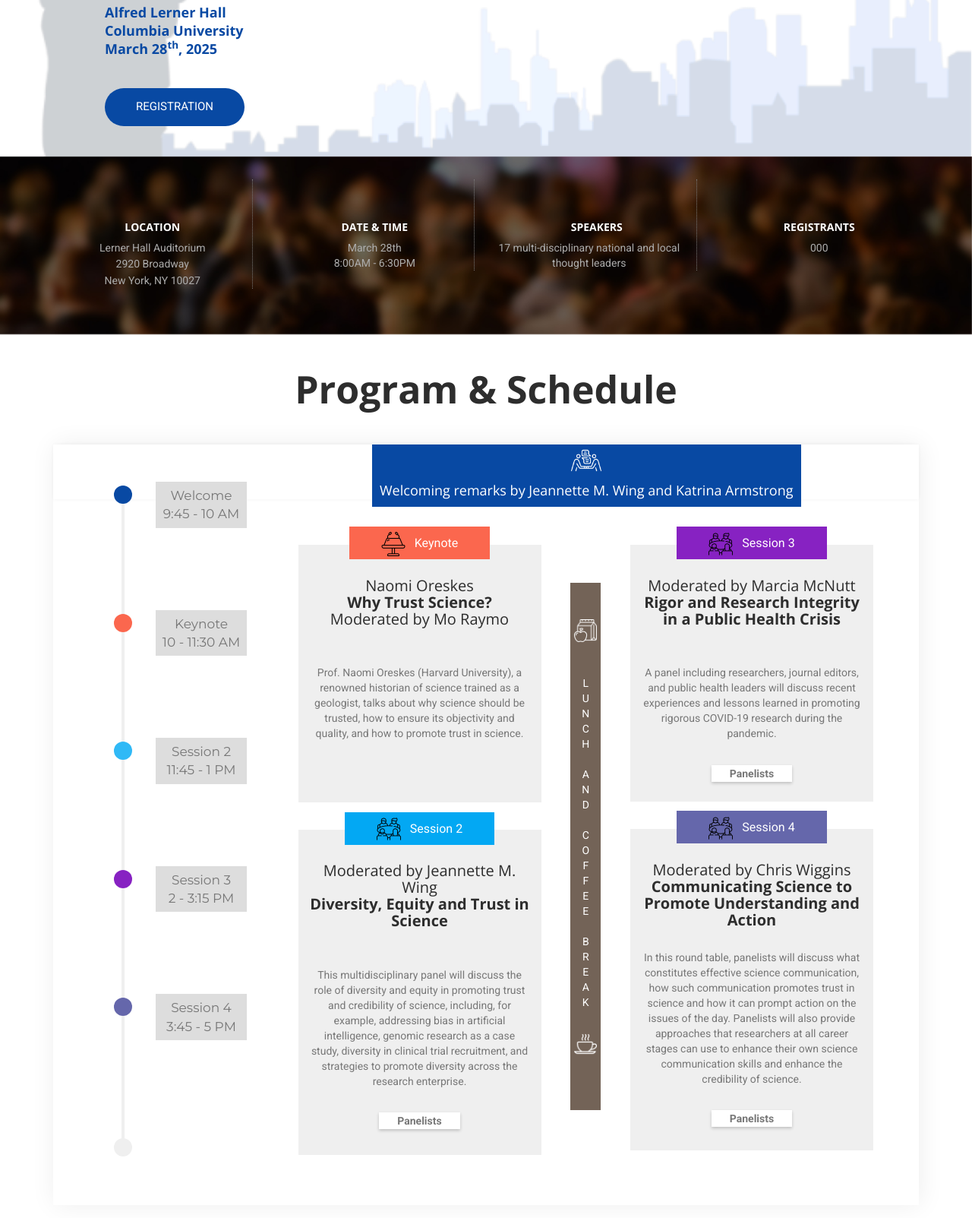
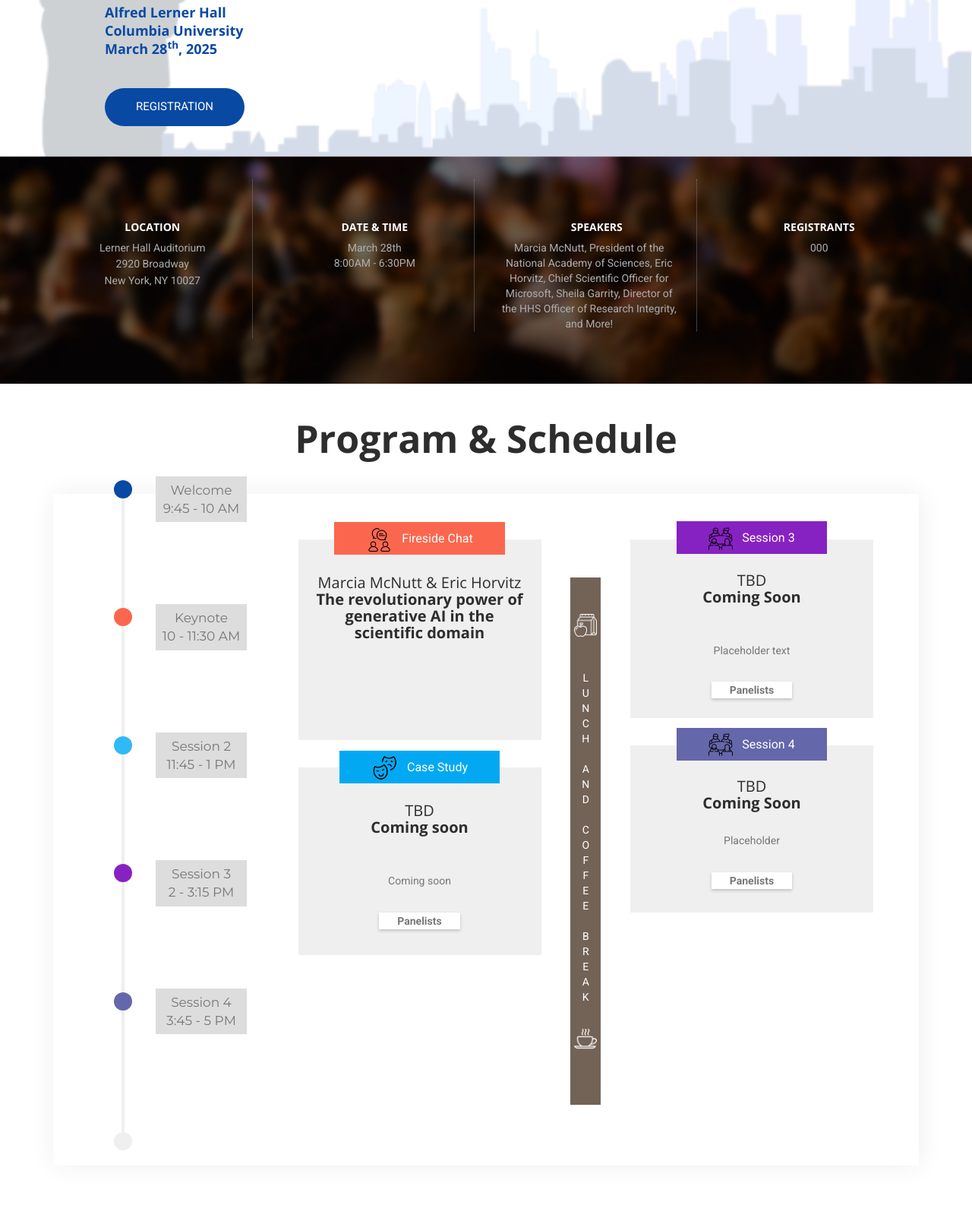
Before and after one commit to tiroger/pcri-symposium, a PHP site: page / in a window 1280 px wide. Shown: the part 421-2024 px from the top of the page at 76% size. Run offline with PHP 8.4, Linux system fonts and the light colour scheme; some libraries are stand-ins or nearby versions; some web fonts are replaced.

Commit message:
pcri 2025

```diff
--- a/assets/css/main.css
+++ b/assets/css/main.css
@@ -2501,3 +2501,12 @@
 /* .member .stephen {
   padding: 28px 23.5px;
 } */
+
+
+.fa.fa-twitter{
+	font-family:sans-serif;
+}
+.fa.fa-twitter::before{
+	content:"𝕏";
+	font-size:1.2em;
+}
--- a/index.html
+++ b/index.html
@@ -219,7 +219,7 @@
               </div>
               <div class="desc">
                 <h4><a href="https://research.columbia.edu/2016-PCRI" class="welcomeEvent">Location</a></h4>
-                <a class="link" id="zoom" href="" target="_blank" rel="noopener noreferrer">Lerner Hall Auditorium<br>2920 Broadway<br>New York, NY 10027</a>
+                <a class="link" id="zoom" href="" target="_blank" rel="noopener noreferrer">Lerner Hall Auditorium<br>2920 Broadway<br>New York, NY 10027<br><br><br><br></a>
                 <p>  </p>
               </div>
             </div>
@@ -231,7 +231,7 @@
               </div>
               <div class="desc">
                 <h4><a href="#eventSchedule" class="welcomeEvent">Date & Time</a></h4>
-                <p>March 28th<br> 8:00AM - 6:30PM</p>
+                <p>March 28th<br> 8:00AM - 6:30PM<br><br><br><br><br></p>
                 <p>  </p>
               </div>
             </div>
@@ -243,7 +243,7 @@
               </div>
               <div class="desc">
                 <h4> <a href="#speakersBio" class="welcomeEvent">Speakers</a></h4>
-                <p id=fittext>17 multi-disciplinary national and local thought leaders</p>
+                <p id=fittext>Marcia McNutt, President of the National Academy of Sciences, Eric Horvitz, Chief Scientific Officer for Microsoft, Sheila Garrity, Director of the HHS Officer of Research Integrity, and More!</p>
               </div>
             </div>
           </div>
@@ -418,7 +418,7 @@
               <div class="main-board wow fadeInDown" data-wow-delay="0.3s">
                 <!-- Nav tabs -->
                 <ul class="nav nav-tabs day" role="tablist">
-                  <li role="presentation" class="active"><a aria-controls="day1" style="font-size: 16px;" id="firstsesssion"><img src="assets/img/introduction.png" width="40px"><h4 id='welcome' style="color: #FFF; font-weight: 100;">Welcoming remarks by Jeannette M. Wing and Katrina Armstrong<h4></a></li>
+                  <!-- <li role="presentation" class="active"><a aria-controls="day1" style="font-size: 16px;" id="firstsesssion"><img src="assets/img/introduction.png" width="40px"><h4 id='welcome' style="color: #FFF; font-weight: 100;">Welcoming remarks by TBD<h4></a></li> -->
                   <!-- <button type="botton" class="btnN btnN-primary" id="timebutton" href="Sesion Link">Welcoming Remarks</button></a></li> -->
 <!--                  <li role="presentation"><a href="#day2" aria-controls="day2" role="tab" data-toggle="tab">26 JAN <br> <span>DAY 02</span> </a></li>-->
 <!--                  <li role="presentation"><a href="#day3" aria-controls="day3" role="tab" data-toggle="tab">27 JAN <br> <span>DAY 03</span></a></li>-->
@@ -448,20 +448,20 @@
                         <div class="col-md-4 col-sm-6">
                           <div class="member stephen">
                           <div class="button">
-                            <a href="#speakers" class="btn-large bg-1"><img src="assets/img/presentation.png" alt="" width="auto">Keynote</a>
-                          </div>
-                            <h4 style="font-weight: 100;">Naomi Oreskes<br><b>Why Trust Science?</b><br>Moderated by Mo Raymo</h4><br>
-                            <p>Prof. Naomi Oreskes (Harvard University), a renowned historian of science trained as a geologist, talks about why science should be trusted, how to ensure its objectivity and quality, and how to promote trust in science.</p><br><br>
+                            <a href="#speakers" class="btn-large bg-1"><img src="assets/img/conversation.png" alt="" width="35px">Fireside Chat</a>
+                          </div>
+                            <h4 style="font-weight: 100;">Marcia McNutt & Eric Horvitz<br><b>The revolutionary power of generative AI in the scientific domain</b></h4><br>
+                            <p></p><br><br>
                             <!-- <button type="button" class="btnN btnN-primary" data-toggle="modal" data-target="#keynote">Synopsis</button> -->
                             <!-- <button type="botton" class="btnN btnN-primary" href="Sesion Link" target="_blank" rel="noopener noreferrer">Zoom Link</botton> -->
 
                           </div>
                           <div class="member jeson">
                           <div class="button">
-                            <a href="#speakers" class="btn-large bg-2"><img src="assets/img/round-table.png" alt="" width="auto">Session 2</a>
-                          </div>
-                            <h4 style="font-weight: 100;">Moderated by Jeannette M. Wing<br><b>Diversity, Equity and Trust in Science</b></h4>
-                            <br><p>This multidisciplinary panel will discuss the role of diversity and equity in promoting trust and credibility of science, including, for example, addressing bias in artificial intelligence, genomic research as a case study, diversity in clinical trial recruitment, and strategies to promote diversity across the research enterprise.</p><br>
+                            <a href="#speakers" class="btn-large bg-2"><img src="assets/img/dramatic.png" alt="" width="35px">Case Study</a>
+                          </div>
+                            <h4 style="font-weight: 100;">TBD<br><b>Coming soon</b></h4>
+                            <br><p>Coming soon</p><br>
                             <button type="button" class="btnN btnN-primary" data-toggle="modal" data-target="#session2">Panelists</button>
                             <!-- <button type="botton" class="btnN btnN-primary" href="Sesion Link" target="_blank" rel="noopener noreferrer">Zoom Link</botton> -->
                           </div>
@@ -484,8 +484,8 @@
                             <div class="button">
                               <a href="#speakers" class="btn-large bg-4"><img src="assets/img/round-table.png" alt="" width="auto">Session 3</a>
                             </div>
-                            <h4 style="font-weight: 100;">Moderated by Marcia McNutt<br><b>Rigor and Research Integrity in a Public Health Crisis</b></h4>
-                            <br><p>A panel including researchers, journal editors, and public health leaders will discuss recent experiences and lessons learned in promoting rigorous COVID-19 research during the pandemic.</p><br>
+                            <h4 style="font-weight: 100;">TBD<br><b>Coming Soon</b></h4>
+                            <br><p>Placeholder text</p><br>
                               <button type="button" class="btnN btnN-primary" data-toggle="modal" data-target="#session3">Panelists</button>
                             <!-- <button type="botton" class="btnN btnN-primary" href="Sesion Link" target="_blank" rel="noopener noreferrer">Zoom Link</botton> -->
                           </div>
@@ -493,8 +493,8 @@
                             <div class="button">
                               <a href="#speakers" class="btn-large bg-3"><img src="assets/img/round-table.png" alt="" width="auto">Session 4</a>
                             </div>
-                            <h4 style="font-weight: lighter;">Moderated by Chris Wiggins<br><b>Communicating Science to Promote Understanding and Action</b></h4>
-                            <p>In this round table, panelists will discuss what constitutes effective science communication, how such communication promotes trust in science and how it can prompt action on the issues of the day. Panelists will also provide approaches that researchers at all career stages can use to enhance their own science communication skills and enhance the credibility of science.</p><br>
+                            <h4 style="font-weight: lighter;">TBD<br><b>Coming Soon</b></h4>
+                            <p>Placeholder</p><br>
                               <button type="button" class="btnN btnN-primary" data-toggle="modal" data-target="#session4">Panelists</button>
                               <!-- <button type="botton" class="btnN btnN-primary" href="Sesion Link" target="_blank" rel="noopener noreferrer">Zoom Link</botton> -->
                           </div>
@@ -1530,6 +1530,33 @@
              <a href="https://www.rockefeller.edu" target="_blank" rel="noopener noreferrer"><img src="assets/img/sponsors/logo-04.png" width="380px" alt=""></a>
            </div>
          </div>
+         <div class="col-md-6 col-sm-6 col-xs-12">
+          <div class="spnsors-logo wow fadeInUp" data-wow-delay="0.1s">
+            <a href="https://www.rockefeller.edu" target="_blank" rel="noopener noreferrer"><img src="" width="380px" alt=""></a>
+          </div>
+        </div>
+        <div class="col-md-6 col-sm-6 col-xs-12">
+          <div class="spnsors-logo wow fadeInUp" data-wow-delay="0.1s">
+            <a href="https://www.rockefeller.edu" target="_blank" rel="noopener noreferrer"><img src="assets/img/sponsors/cornell_tech.avif" width="380px" alt=""></a>
+          </div>
+        </div>
+        <div class="col-md-6 col-sm-6 col-xs-12">
+          <div class="spnsors-logo wow fadeInUp" data-wow-delay="0.1s">
+            <a href="https://www.rockefeller.edu" target="_blank" rel="noopener noreferrer"><img src="assets/img/sponsors/nyu_medicine.jpg" width="380px" alt=""></a>
+          </div>
+        </div>
+        <div class="spnsors-logo wow fadeInUp" data-wow-delay="0.1s">
+          <a href="https://www.cuny.edu/" target="_blank" rel="noopener noreferrer"><img src="" width="180px" alt=""></a>
+        </div>
+      </div>
+      <div class="spnsors-logo wow fadeInUp" data-wow-delay="0.1s">
+        <a href="https://www.cuny.edu/" target="_blank" rel="noopener noreferrer"><img src="assets/img/sponsors/icahn_mt_sinai.png" width="250px" alt=""></a>
+      </div>
+    </div>
+    <div class="spnsors-logo wow fadeInUp" data-wow-delay="0.1s">
+      <a href="https://www.cuny.edu/" target="_blank" rel="noopener noreferrer"><img src="" width="180px" alt=""></a>
+    </div>
+  </div>
        </div>
      </div>
    </section>
```
Also changed, not shown: assets/img/conversation.png (added), assets/img/dramatic.png (added), assets/img/sponsors/Sponsors as of 090324_Updated.jpeg (added), assets/img/sponsors/cornell_tech.avif (added), assets/img/sponsors/icahn_mt_sinai.png (added), assets/img/sponsors/nyu_medicine.jpg (added).
